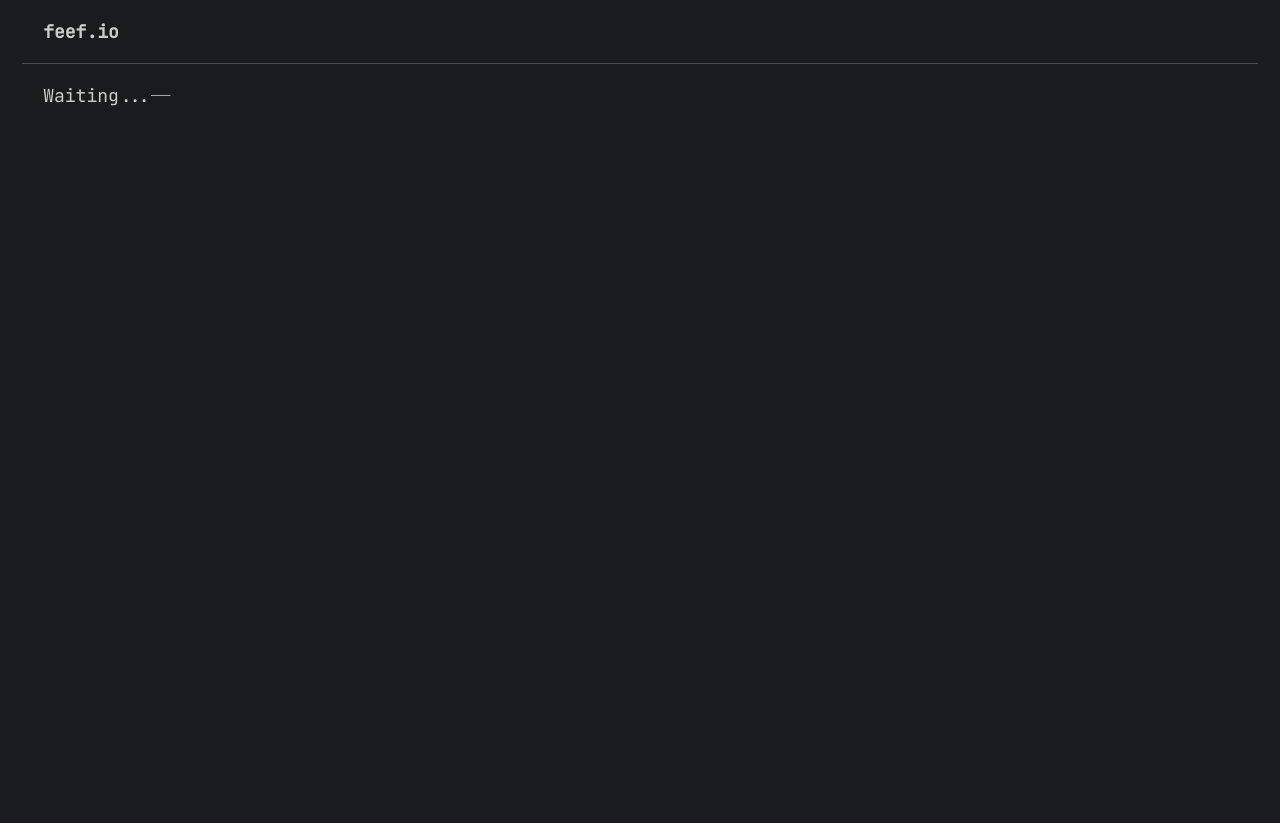
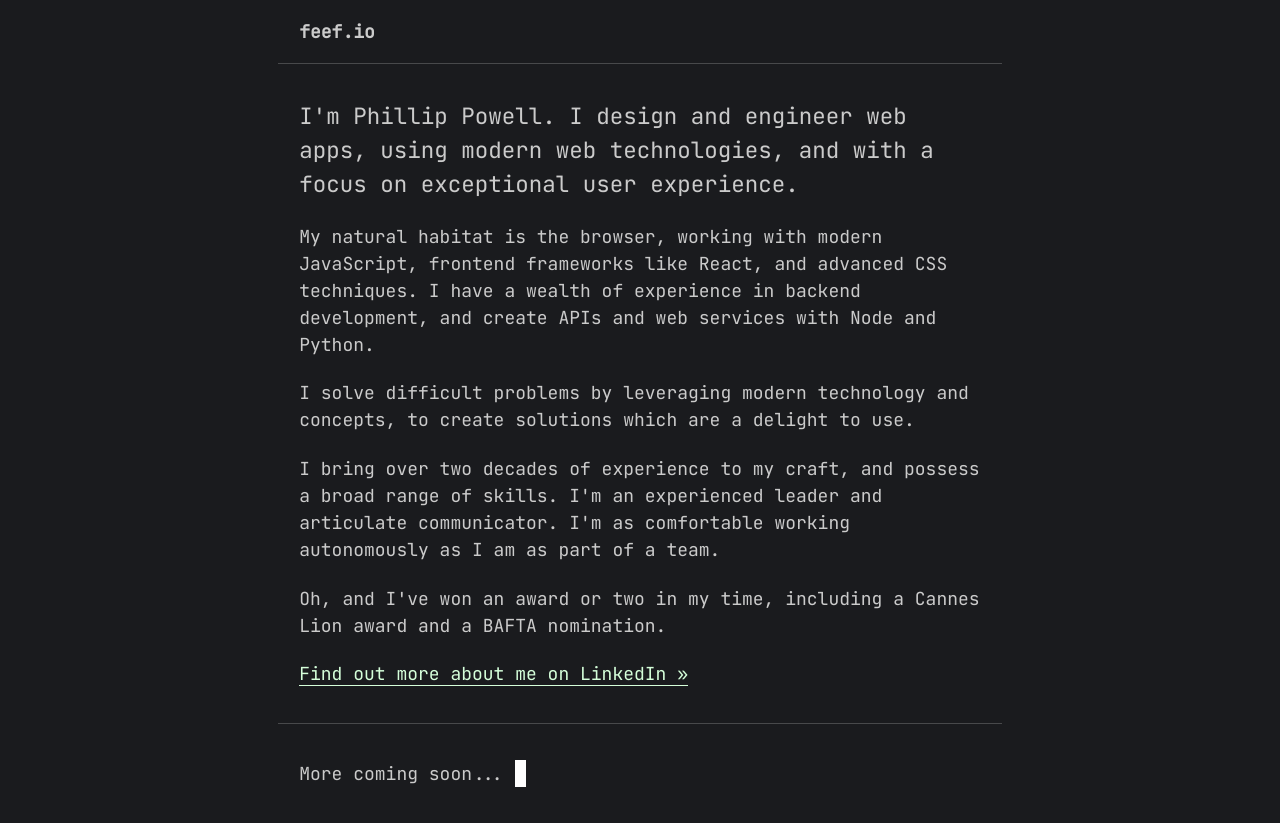
Before and after one commit to feefhq/feef.io, a Next.js app: page / in a window 1280 px wide. Before the commit the page ends 800 px from the top, so only its background shows below. Built offline with nearby package versions, Linux system fonts and the light colour scheme.

Commit message:
Add new copy

```diff
--- a/package.json
+++ b/package.json
@@ -9,7 +9,7 @@
   "private": false,
   "dependencies": {
     "@fontsource/jetbrains-mono": "^4.5.10",
-    "next": "^12.2.5",
+    "next": "^13.1.6",
     "react": "^18.2.0",
     "react-dom": "^18.2.0"
   },
@@ -21,6 +21,6 @@
   },
   "devDependencies": {
     "eslint": "8.22.0",
-    "eslint-config-next": "12.2.5"
+    "eslint-config-next": "^13.1.6"
   }
 }
--- a/pages/index.js
+++ b/pages/index.js
@@ -3,9 +3,42 @@ import Cursor from '../components/Cursor'
 const HomePage = () => {
   return (
     <div>
-      Waiting...
-      <Cursor />
-      <br />
+      <section>
+        <p class='abstract'>
+          I'm Phillip Powell. I design and engineer web apps, using modern web
+          technologies, and with a focus on exceptional user experience.
+        </p>
+        <p>
+          My natural habitat is the browser, working with modern JavaScript,
+          frontend frameworks like React, and advanced CSS techniques. I have a
+          wealth of experience in backend development, and create APIs and web
+          services with Node and Python.
+        </p>
+        <p>
+          I solve difficult problems by leveraging modern technology and
+          concepts, to create solutions which are a delight to use.
+        </p>
+        <p>
+          I bring over two decades of experience to my craft, and possess a
+          broad range of skills. I'm an experienced leader and articulate
+          communicator. I'm as comfortable working autonomously as I am as part
+          of a team.
+        </p>
+        <p>
+          Oh, and I've won an award or two in my time, including a Cannes Lion
+          award and a BAFTA nomination.
+        </p>
+        <p>
+          <a href='https://www.linkedin.com/in/pmpowell/'>
+            Find out more about me on LinkedIn &raquo;
+          </a>
+        </p>
+      </section>
+      <section>
+        <p>
+          More coming soon... <Cursor />
+        </p>
+      </section>
     </div>
   )
 }
--- a/styles.css
+++ b/styles.css
@@ -8,15 +8,38 @@ html {
   line-height: 1.5;
 }
 
-html > body {
+html>body {
+  margin: 0 auto;
+  max-width: 768px;
+}
+
+html>body a {
+  color: rgb(213, 255, 218);
+  text-decoration: none;
+  border-bottom: 1px solid rgb(213, 255, 218);
+}
+
+html>body>strong {
+  font-weight: 700;
+}
+
+html>body section {
+  margin: 0 2ch;
+  padding: 2rem 2ch;
+}
+
+html>body section p.abstract {
+  font-size: 125%;
+}
+
+html>body section>p {
   margin: 0;
 }
 
-html > body > strong {
-  font-weight: 700;
+html>body section>p+p {
+  margin-top: 2ch;
 }
 
-html > body main {
-  margin: 0 2ch;
-  padding: 1rem 2ch;
+html>body section+section {
+  border-top: 1px solid rgba(255, 255, 255, 0.2);
 }
```
Also changed, not shown: 1 other file (tests, documents, lock files or other folders).
